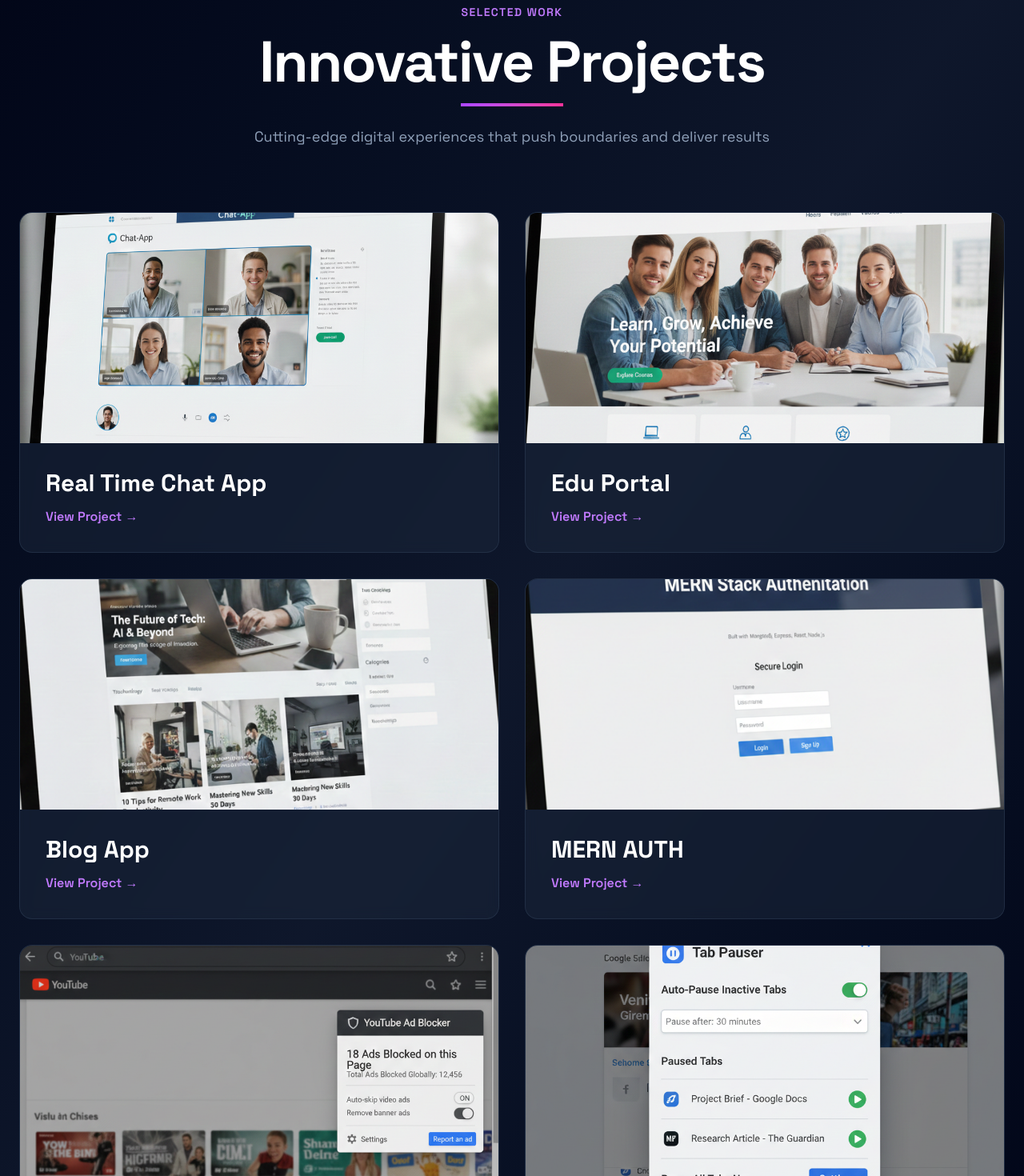
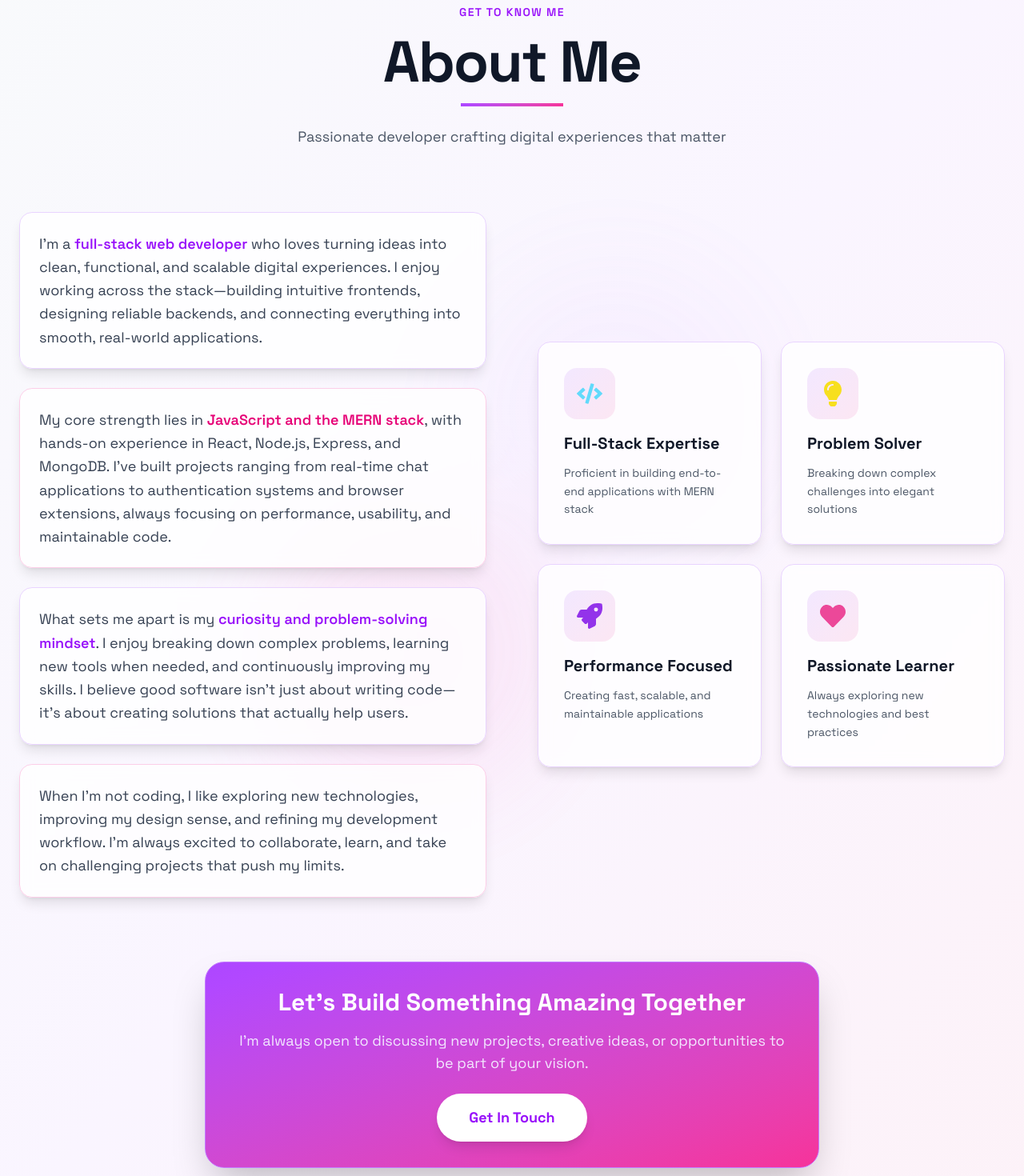
Before and after one commit to Shaswata-codes/portfolioShas, a React (Vite) app: page / in a window 1280 px wide. Shown: the part 960-2430 px from the top of the page at 80% size. Built offline with nearby package versions, Linux system fonts and the light colour scheme.

Commit message:
About Section added

```diff
--- a/src/App.jsx
+++ b/src/App.jsx
@@ -3,6 +3,7 @@ import { initTheme } from "./utils/theme";
 import Header from "./components/Header";
 import AnimatedBackground from "./components/AnimatedBackground";
 import Hero from "./components/Hero";
+import About from "./components/About";
 import Projects from "./components/Projects";
 import Skills from "./components/Skills";
 
@@ -20,6 +21,7 @@ function App() {
 
         <main>
           <Hero />
+          <About />
           <Projects />
           <Skills />
         </main>
--- /dev/null
+++ b/src/components/About.jsx
@@ -0,0 +1,236 @@
+import React from 'react';
+import { motion } from 'framer-motion';
+import { FaCode, FaLightbulb, FaRocket, FaHeart } from 'react-icons/fa';
+
+const About = () => {
+  const highlights = [
+    {
+      icon: FaCode,
+      title: 'Full-Stack Expertise',
+      description: 'Proficient in building end-to-end applications with MERN stack',
+      color: '#61DAFB'
+    },
+    {
+      icon: FaLightbulb,
+      title: 'Problem Solver',
+      description: 'Breaking down complex challenges into elegant solutions',
+      color: '#F7DF1E'
+    },
+    {
+      icon: FaRocket,
+      title: 'Performance Focused',
+      description: 'Creating fast, scalable, and maintainable applications',
+      color: '#9333EA'
+    },
+    {
+      icon: FaHeart,
+      title: 'Passionate Learner',
+      description: 'Always exploring new technologies and best practices',
+      color: '#EC4899'
+    }
+  ];
+
+  const containerVariants = {
+    hidden: { opacity: 0 },
+    show: {
+      opacity: 1,
+      transition: {
+        staggerChildren: 0.15,
+        delayChildren: 0.3,
+      },
+    },
+  };
+
+  const itemVariants = {
+    hidden: { opacity: 0, y: 30 },
+    show: {
+      opacity: 1,
+      y: 0,
+      transition: {
+        duration: 0.6,
+        ease: 'easeOut',
+      },
+    },
+  };
+
+  const cardVariants = {
+    hidden: { opacity: 0, scale: 0.8 },
+    show: {
+      opacity: 1,
+      scale: 1,
+      transition: {
+        duration: 0.5,
+        ease: 'easeOut',
+      },
+    },
+  };
+
+  return (
+    <section
+      id="about"
+      className="relative min-h-screen px-6 py-24 overflow-hidden bg-gradient-to-br from-slate-50 via-purple-50 to-pink-50 dark:from-slate-900 dark:via-slate-900 dark:to-slate-900"
+    >
+      {/* Animated background elements */}
+      <motion.div
+        className="absolute inset-0 opacity-30 dark:opacity-20"
+        initial={{ opacity: 0 }}
+        animate={{ opacity: 0.3 }}
+        transition={{ duration: 1.5 }}
+      >
+        <div className="absolute rounded-full top-1/4 right-1/4 w-96 h-96 bg-purple-400/30 dark:bg-purple-500/20 blur-3xl animate-pulse" />
+        <div
+          className="absolute rounded-full bottom-1/3 left-1/4 w-96 h-96 bg-pink-400/30 dark:bg-pink-500/20 blur-3xl animate-pulse"
+          style={{ animationDelay: '1s' }}
+        />
+      </motion.div>
+
+      <div className="relative z-10 mx-auto max-w-7xl">
+        {/* Section Header */}
+        <motion.div
+          initial={{ opacity: 0, y: -30 }}
+          whileInView={{ opacity: 1, y: 0 }}
+          viewport={{ once: true }}
+          transition={{ duration: 0.8 }}
+          className="mb-20 text-center"
+        >
+          <span className="block mb-4 text-sm font-semibold tracking-widest text-purple-600 uppercase dark:text-purple-400">
+            Get To Know Me
+          </span>
+
+          <h2 className="mb-4 text-6xl font-bold tracking-tight text-gray-900 dark:text-white md:text-7xl">
+            About Me
+          </h2>
+
+          <div className="w-32 h-1 mx-auto mb-6 bg-gradient-to-r from-purple-500 to-pink-500" />
+
+          <p className="max-w-2xl mx-auto text-lg text-gray-600 dark:text-slate-400">
+            Passionate developer crafting digital experiences that matter
+          </p>
+        </motion.div>
+
+        {/* Main Content */}
+        <div className="grid items-center grid-cols-1 gap-12 mb-20 lg:grid-cols-2 lg:gap-16">
+          {/* Left Column - Text Content */}
+          <motion.div
+            variants={containerVariants}
+            initial="hidden"
+            whileInView="show"
+            viewport={{ once: true, amount: 0.3 }}
+            className="space-y-6"
+          >
+            <motion.div
+              variants={itemVariants}
+              className="p-6 border border-purple-200 shadow-lg rounded-2xl bg-white/80 dark:bg-slate-800/50 backdrop-blur-sm dark:border-slate-700"
+            >
+              <p className="text-lg leading-relaxed text-gray-700 dark:text-gray-300">
+                I'm a <span className="font-semibold text-purple-600 dark:text-purple-400">full-stack web developer</span> who loves turning ideas into clean, functional, and scalable digital experiences. I enjoy working across the stack—building intuitive frontends, designing reliable backends, and connecting everything into smooth, real-world applications.
+              </p>
+            </motion.div>
+
+            <motion.div
+              variants={itemVariants}
+              className="p-6 border border-pink-200 shadow-lg rounded-2xl bg-white/80 dark:bg-slate-800/50 backdrop-blur-sm dark:border-slate-700"
+            >
+              <p className="text-lg leading-relaxed text-gray-700 dark:text-gray-300">
+                My core strength lies in <span className="font-semibold text-pink-600 dark:text-pink-400">JavaScript and the MERN stack</span>, with hands-on experience in React, Node.js, Express, and MongoDB. I've built projects ranging from real-time chat applications to authentication systems and browser extensions, always focusing on performance, usability, and maintainable code.
+              </p>
+            </motion.div>
+
+            <motion.div
+              variants={itemVariants}
+              className="p-6 border border-purple-200 shadow-lg rounded-2xl bg-white/80 dark:bg-slate-800/50 backdrop-blur-sm dark:border-slate-700"
+            >
+              <p className="text-lg leading-relaxed text-gray-700 dark:text-gray-300">
+                What sets me apart is my <span className="font-semibold text-purple-600 dark:text-purple-400">curiosity and problem-solving mindset</span>. I enjoy breaking down complex problems, learning new tools when needed, and continuously improving my skills. I believe good software isn't just about writing code—it's about creating solutions that actually help users.
+              </p>
+            </motion.div>
+
+            <motion.div
+              variants={itemVariants}
+              className="p-6 border border-pink-200 shadow-lg rounded-2xl bg-white/80 dark:bg-slate-800/50 backdrop-blur-sm dark:border-slate-700"
+            >
+              <p className="text-lg leading-relaxed text-gray-700 dark:text-gray-300">
+                When I'm not coding, I like exploring new technologies, improving my design sense, and refining my development workflow. I'm always excited to collaborate, learn, and take on challenging projects that push my limits.
+              </p>
+            </motion.div>
+          </motion.div>
+
+          {/* Right Column - Highlight Cards */}
+          <motion.div
+            variants={containerVariants}
+            initial="hidden"
+            whileInView="show"
+            viewport={{ once: true, amount: 0.3 }}
+            className="grid grid-cols-1 gap-6 sm:grid-cols-2"
+          >
+            {highlights.map((item, index) => (
+              <motion.div
+                key={item.title}
+                variants={cardVariants}
+                whileHover={{
+                  scale: 1.05,
+                  y: -8,
+                  boxShadow: `0 20px 40px ${item.color}30`
+                }}
+                className="relative p-8 overflow-hidden transition-all duration-300 border border-purple-200 shadow-lg group rounded-2xl bg-white/80 dark:bg-slate-800/50 backdrop-blur-sm dark:border-slate-700 hover:border-purple-400 dark:hover:border-purple-500"
+              >
+                <div className="absolute inset-0 transition-opacity duration-500 opacity-0 bg-gradient-to-br from-purple-500/10 to-pink-500/10 group-hover:opacity-100" />
+
+                <div className="relative z-10">
+                  <motion.div
+                    whileHover={{ rotate: 360, scale: 1.1 }}
+                    transition={{ duration: 0.6 }}
+                    className="inline-flex items-center justify-center w-16 h-16 mb-4 rounded-2xl bg-gradient-to-br from-purple-100 to-pink-100 dark:from-purple-900/30 dark:to-pink-900/30"
+                  >
+                    <item.icon
+                      className="w-8 h-8"
+                      style={{ color: item.color }}
+                    />
+                  </motion.div>
+
+                  <h3 className="mb-3 text-xl font-bold text-gray-900 dark:text-white">
+                    {item.title}
+                  </h3>
+
+                  <p className="text-sm leading-relaxed text-gray-600 dark:text-gray-400">
+                    {item.description}
+                  </p>
+                </div>
+              </motion.div>
+            ))}
+          </motion.div>
+        </div>
+
+        {/* Bottom CTA */}
+        <motion.div
+          initial={{ opacity: 0, y: 30 }}
+          whileInView={{ opacity: 1, y: 0 }}
+          viewport={{ once: true }}
+          transition={{ duration: 0.8, delay: 0.4 }}
+          className="flex justify-center"
+        >
+          <motion.div
+            whileHover={{ scale: 1.02 }}
+            className="max-w-3xl p-8 text-center border border-purple-400 shadow-2xl rounded-3xl bg-gradient-to-br from-purple-500 to-pink-500"
+          >
+            <h3 className="mb-4 text-3xl font-bold text-white">
+              Let's Build Something Amazing Together
+            </h3>
+            <p className="mb-6 text-lg text-purple-100">
+              I'm always open to discussing new projects, creative ideas, or opportunities to be part of your vision.
+            </p>
+            <motion.button
+              whileHover={{ scale: 1.05, boxShadow: "0 10px 40px rgba(255,255,255,0.3)" }}
+              whileTap={{ scale: 0.95 }}
+              className="px-10 py-4 text-lg font-bold text-purple-600 transition-all duration-300 bg-white rounded-full shadow-lg hover:bg-purple-50"
+            >
+              Get In Touch
+            </motion.button>
+          </motion.div>
+        </motion.div>
+      </div>
+    </section>
+  );
+};
+
+export default About;
```
